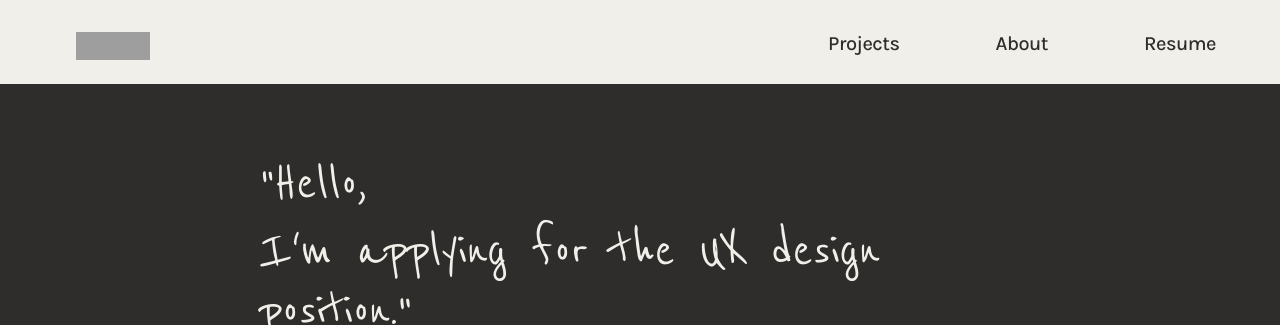
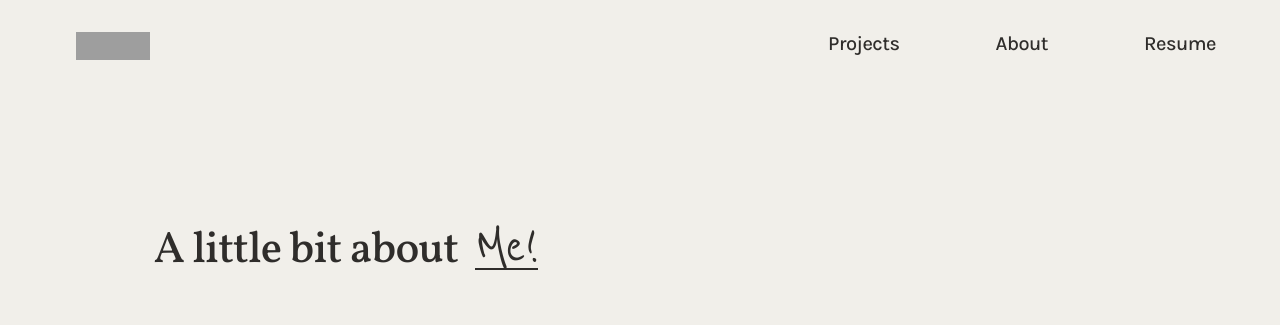
Before and after one commit to hoanhan101/dani, a FastAPI app: page /about in a window 1280 px wide. Shown: the top 325 px of the page. Run offline with FastAPI, Linux system fonts and the light colour scheme; some libraries are stand-ins or nearby versions; some web fonts are replaced; grey boxes are pictures that could not be loaded.

Commit message:
Take down banner

```diff
--- a/templates/about.html
+++ b/templates/about.html
@@ -1,25 +1,6 @@
 {% extends "base.html" %} {% block content %}
 <div class="container">
     <hr class="hr-section-project" />
-</div>
-<div class="hero-background">
-    <div class="section">
-        <div class="container py-1"></div>
-        <div class="container py-5">
-            <div class="columns">
-                <div class="column is-8 is-offset-2">
-                    <p class="heading1-hero-no-underline inverse-color-group">
-                        "Hello,
-                    </p>
-                    <p
-                        class="heading1-hero-no-underline inverse-color-group pt-4 line-height-100"
-                    >
-                        I'm applying for the UX design position."
-                    </p>
-                </div>
-            </div>
-        </div>
-    </div>
 </div>
 <div class="section">
     <div class="container"><hr class="hr-section-project" /></div>
```
